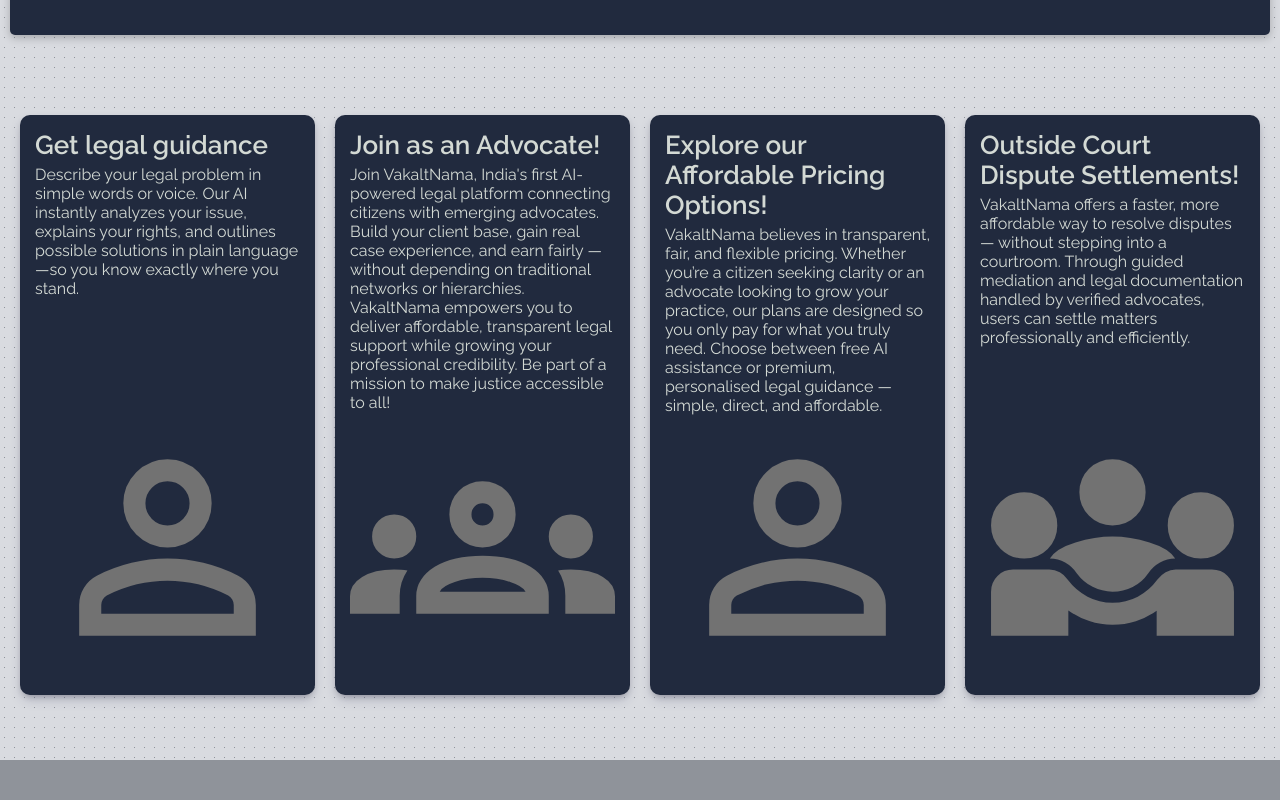
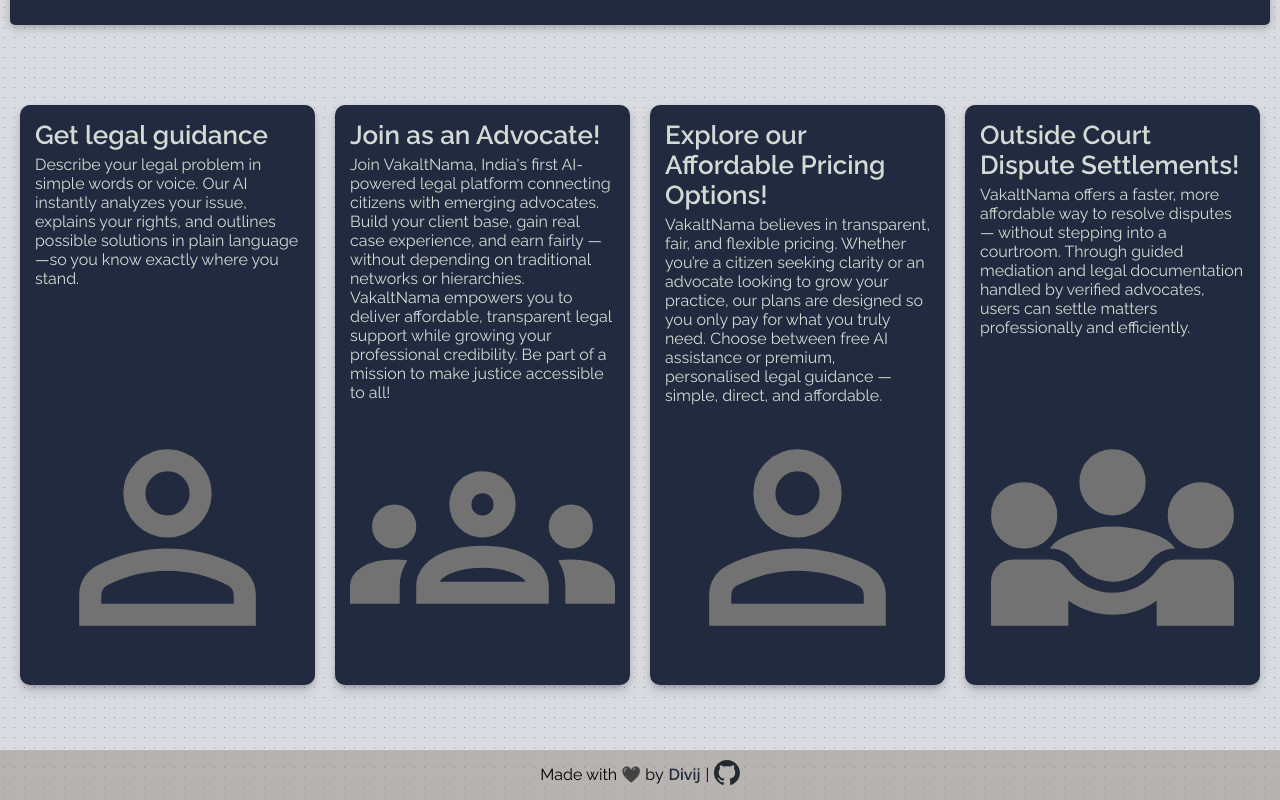
Before and after one commit to d1vij/vakalatnama-website, a website built with Vite: page index.html in a window 1280 px wide. Shown: the part 657-1457 px from the top of the page. Before the commit the page ends 1417 px from the top, so only its background shows below. Built offline with nearby package versions, Linux system fonts and the light colour scheme; a web font is replaced by a local one.

Commit message:
Add footer bar

```diff
--- a/index.html
+++ b/index.html
@@ -93,7 +93,12 @@
         <img src="src/assets/diversity.svg" class="B-icon" alt="" />
       </a>
     </div>
-    <!-- EMPTY BUFFER-->
-    <div id="EMPTY"></div>
+
+    <!--Footer-->
+    <!--Dare you remove this Nabhya-->
+
+    <footer id="footer">
+        Made with 🖤 by <a href="https://github.com/d1vij" target="_blank" class="footer-link">Divij</a>| <a href="https://github.com/d1vij/sharktank-website" class="footer-link" target="_blank"><img src="/src/assets/github.svg" id="github" alt="" draggable="false"></a>
+    </footer>
   </body>
 </html>
--- a/src/main.scss
+++ b/src/main.scss
@@ -1,19 +1,22 @@
-@import "./commons.scss";
+@use 'commons.scss' as *;
 
 * {
   scroll-behavior: smooth;
 }
 
+body {
+  position: relative;
+}
+
 /* HEADER */
 #header {
-  height: 60px;
-  width: 100%;
+  height: 50px;
   display: flex;
   align-items: center;
   justify-content: center;
   position: relative;
   padding: 0 10px;
-
+  background-color: #968C8280;
   #proj-title {
     font-size: clamp(20px, 4vw, 32px);
     font-family: $font-2;
@@ -21,6 +24,7 @@
   }
 
   #image-container {
+    display: none !important;
     height: 45px;
     width: 45px;
     border-radius: 50%;
@@ -134,6 +138,26 @@
   }
 }
 
+#footer {
+  display: flex;
+  background-color: #968C8280;
+  height: 50px;
+  justify-content: center;
+  align-items: center;
+  margin-top: 50px;
+  gap: 5px;
+
+  #github {
+    height: 25px;
+  }
+  .footer-link {
+    color: $color-background-dark;
+    text-decoration: none;
+    font-weight: 600;
+  }
+}
+
+
 /* MEDIA QUERIES */
 @media (max-width: 768px) {
   #A-title-container {
@@ -160,7 +184,3 @@
     padding: 10px;
   }
 }
-
-#EMPTY {
-  height: 50px;
-}
```
Also changed, not shown: src/assets/github.svg (added), src/assets/logo.jpg (added), 2 other files.
